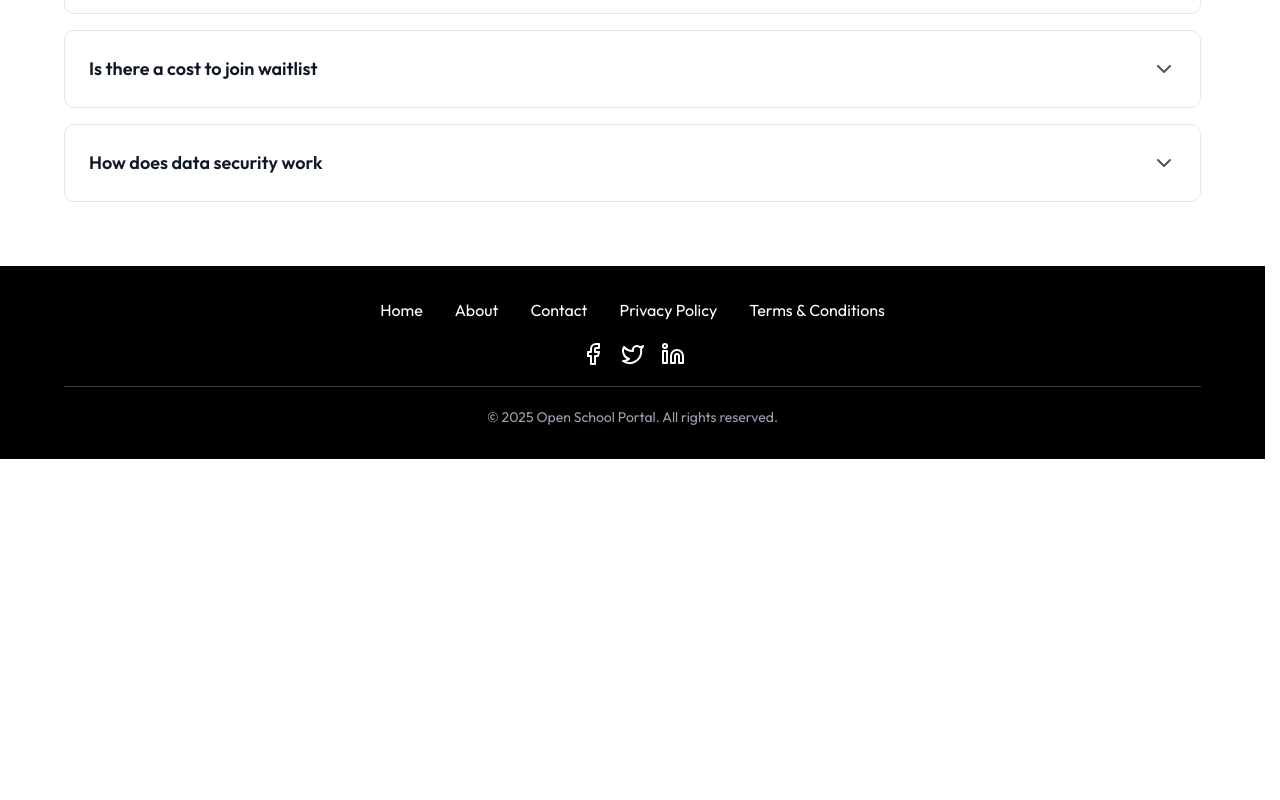
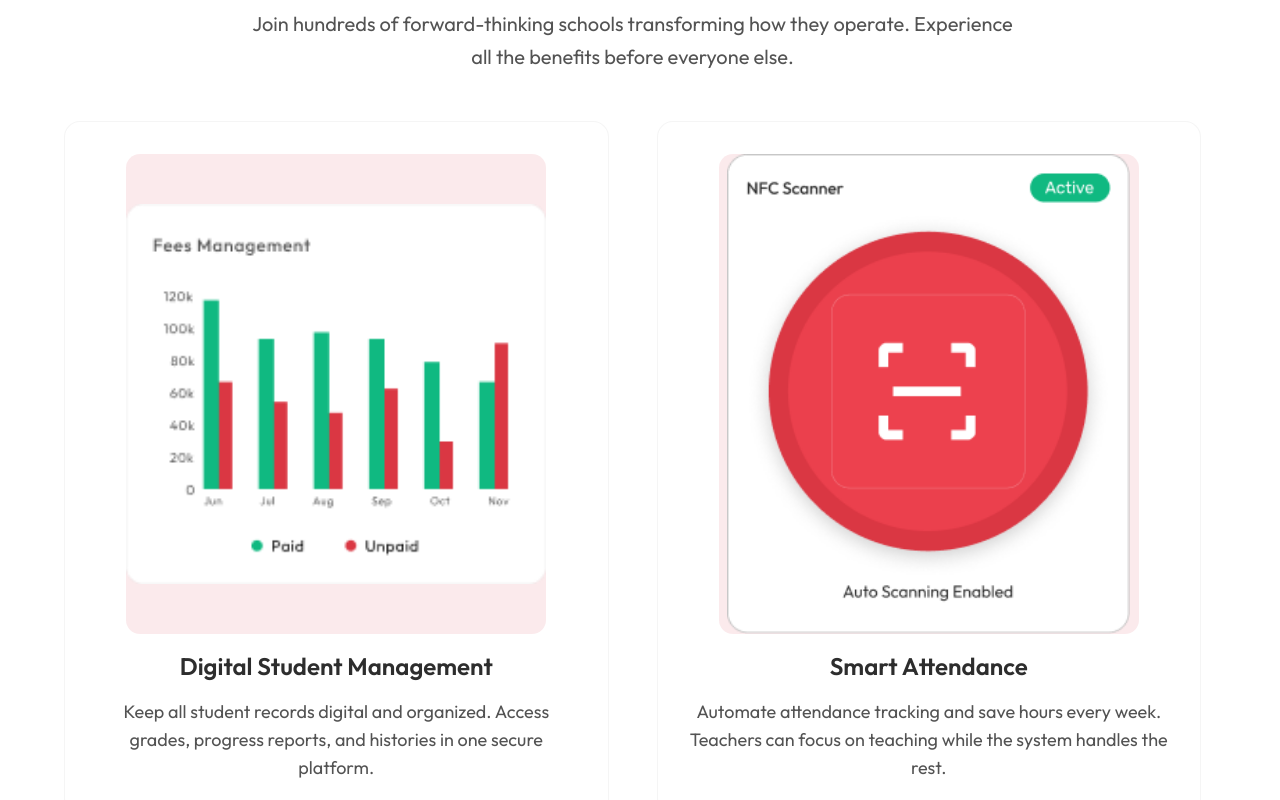
Before and after one commit to hngprojects/open-school-portal-FE, a Next.js app: page /waitlist in a window 1280 px wide. Shown: the part 1420-2220 px from the top of the page. Before the commit the page ends 1879 px from the top, so only its background shows below. Built offline with nearby package versions, Linux system fonts and the light colour scheme.

Commit message:
feat(waitlist): add WhySchoolsJoinEarlyAccess 2x2 grid section with images and CTA

```diff
--- /dev/null
+++ b/src/app/waitlist/_components/why-schools-choose-us.tsx
@@ -0,0 +1,93 @@
+import React from "react";
+
+interface Reason {
+  imgSrc: string;
+  title: string;
+  description: string;
+}
+
+const reasons: Reason[] = [
+  {
+    imgSrc: "/assets/images/waitlist/digital-student-management.png",
+    title: "Digital Student Management",
+    description:
+      "Keep all student records digital and organized. Access grades, progress reports, and histories in one secure platform.",
+  },
+  {
+    imgSrc: "/assets/images/waitlist/smart-attendance.png",
+    title: "Smart Attendance",
+    description:
+      "Automate attendance tracking and save hours every week. Teachers can focus on teaching while the system handles the rest.",
+  },
+  {
+    imgSrc: "/assets/images/waitlist/integrated-fees-and-invoicing.png",
+    title: "Integrated Fee Management",
+    description:
+      "Manage school fees digitally, track payments, and automate reminders—all from one platform.",
+  },
+  {
+    imgSrc: "/assets/images/waitlist/parent-mobile-app.png",
+    title: "Parents Mobile App",
+    description:
+      "Allow parents to stay connected with real-time updates on attendance, grades, and school announcements via mobile.",
+  },
+];
+
+const WhySchoolsJoinEarlyAccess = () => {
+  return (
+    <section className="bg-white py-16 md:py-24">
+      <div className="container mx-auto flex flex-col gap-12">
+
+        {/* Header */}
+        <div className="text-center max-w-3xl mx-auto">
+          <h2 className="text-4xl md:text-5xl font-semibold text-text-primary mb-4">
+            Why Schools Are Joining Early Access
+          </h2>
+          <p className="text-lg md:text-xl text-text-secondary leading-relaxed">
+            Join hundreds of forward-thinking schools transforming how they operate. Experience all the benefits before everyone else.
+          </p>
+        </div>
+
+        {/* 2x2 Features Grid */}
+        <div className="grid grid-cols-1 sm:grid-cols-2 gap-8 md:gap-12">
+          {reasons.map((reason, index) => (
+            <div
+              key={index}
+              className="relative flex flex-col items-center gap-4 rounded-2xl border border-border-secondary/20 bg-white p-6 md:p-8 hover:shadow-lg transition"
+            >
+              <div className="relative w-[360px] h-[410px] md:w-[420px] md:h-[480px] flex items-center justify-center rounded-xl bg-accent/10 group-hover:bg-accent/20 transition-colors">
+                <img
+                  src={reason.imgSrc}
+                  alt={reason.title}
+                  className="absolute w-full h-full object-contain"
+                />
+              </div>
+              <h3 className="text-xl md:text-2xl font-semibold text-text-primary text-center">
+                {reason.title}
+              </h3>
+              <p className="text-base md:text-lg text-text-secondary leading-7 text-center">
+                {reason.description}
+              </p>
+            </div>
+          ))}
+        </div>
+
+        {/* CTA Section */}
+        <div className="mt-12 md:mt-16 flex flex-col items-center text-center bg-gradient-to-br from-accent/10 to-accent/5 rounded-2xl p-8 md:p-12 gap-4">
+          <h3 className="text-2xl md:text-3xl font-semibold text-text-primary">
+            Ready to Transform Your School?
+          </h3>
+          <p className="text-lg md:text-xl text-text-secondary">
+            Don't get left behind. Join the waitlist and be among the first to experience the future of school management.
+          </p>
+          <button className="mt-4 px-6 py-3 bg-accent text-white rounded-lg hover:bg-accent/90 transition">
+            Join Waitlist
+          </button>
+        </div>
+
+      </div>
+    </section>
+  );
+};
+
+export default WhySchoolsJoinEarlyAccess;
--- a/src/app/waitlist/page.tsx
+++ b/src/app/waitlist/page.tsx
@@ -1,11 +1,12 @@
 import FAQAccordion from "./_components/FAQ";
 import WaitlistHero from "./_components/WaitlistHero";
-
+import WhySchoolsChooseUs from "./_components/why-schools-choose-us";
 
 export default function Home() {
   return (
     <div className="min-h-screen">
      <WaitlistHero />
+     <WhySchoolsChooseUs/>
      <FAQAccordion />
     </div>
   )
--- a/src/components/Navbar.tsx
+++ b/src/components/Navbar.tsx
@@ -16,6 +16,7 @@ const Navbar = () => {
     { label: "Feature", path: "/feature" },
     { label: "Modules", path: "/modules" },
     { label: "About", path: "/about" },
+    { label: "Waitlist", path: "/waitlist" },
   ]
 
   const toggleMobileMenu = () => {
```
Also changed, not shown: 1 other file (tests, documents, lock files or other folders).
